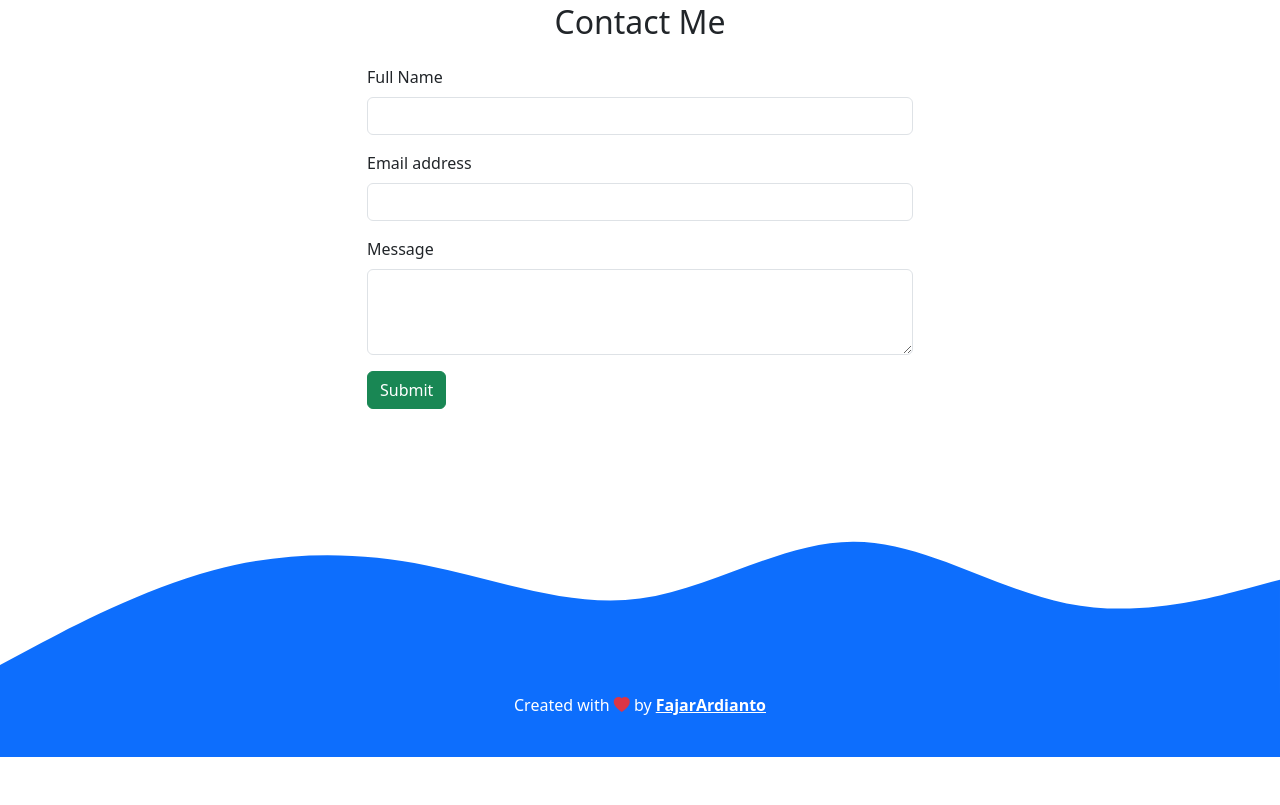
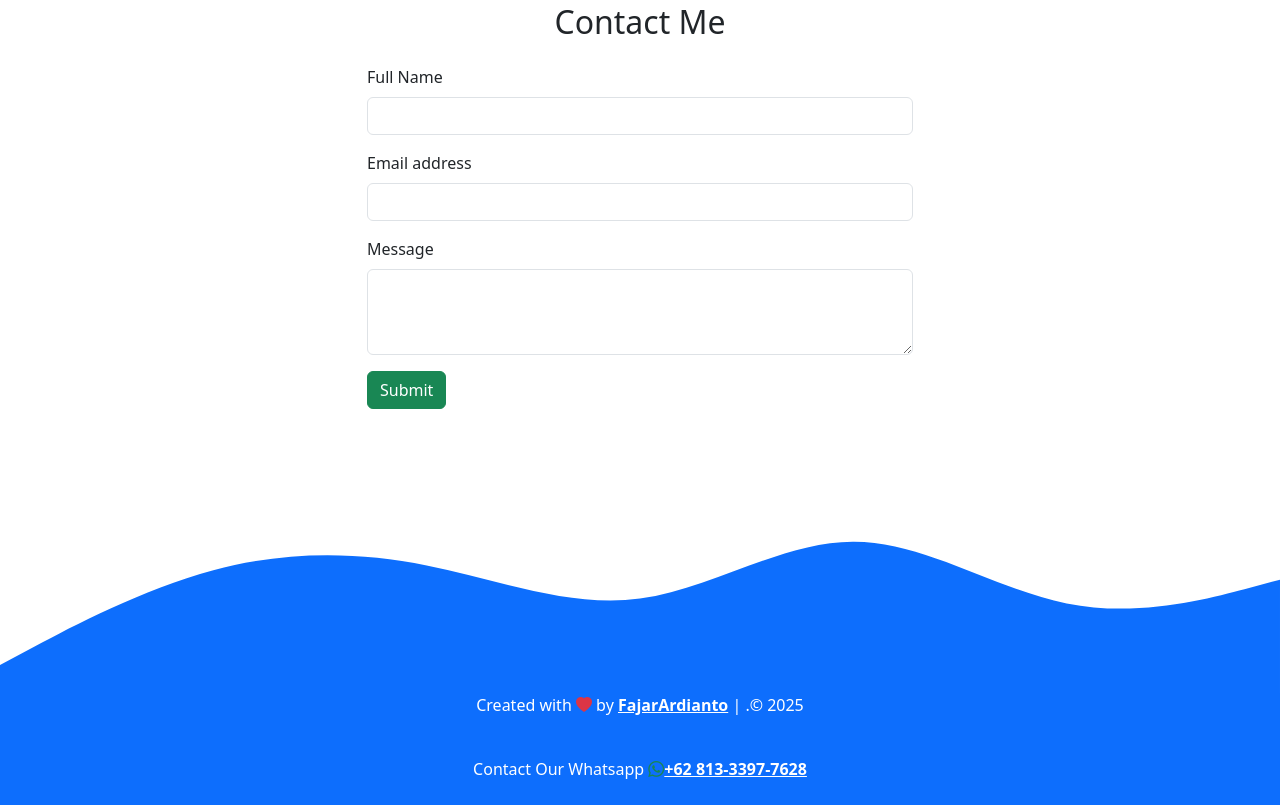
Before and after one commit to fajarardianto02/fajarardianto, a plain HTML site: page index.html in a window 1280 px wide. Shown: the part 3645-4450 px from the top of the page. Before the commit the page ends 4402 px from the top, so only its background shows below. Drawn offline with nearby package versions, Linux system fonts and the light colour scheme.

Commit message:
mengubah footer

```diff
--- a/index.html
+++ b/index.html
@@ -220,7 +220,14 @@
 
     <!-- Footer -->
     <footer class="bg-primary text-white text-center pb-4">
-      <p>Created with <i class="bi bi-heart-fill text-danger"></i> by <a href="https://www.instagram.com/its__rd.02/" class="text-white fw-bold">FajarArdianto</a></p>
+      <p>Created with <i class="bi bi-heart-fill text-danger"></i> by <a href="https://www.instagram.com/its__rd.02/" class="text-white fw-bold">FajarArdianto</a> | .&copy; 2025</p>
+    </footer>
+
+    <footer class="bg-primary text-white text-center pb-2">
+      <p>
+        Contact Our Whatsapp <i class="bi bi-whatsapp text-success fw-bold"></i
+        ><a href="https://api.whatsapp.com/send?phone=6281333977628&text=Hi!%0A%0AI%27m%20interested%20about%20your%20design%20services%2C%20can%20I%20ask%20for%20more%20information%3F" class="text-white fw-bold">+62 813-3397-7628</a>
+      </p>
     </footer>
     <!-- Footer End -->
 
@@ -252,6 +259,8 @@
           })
           .catch((error) => console.error("Error!", error.message));
       });
+
+      window.open(url);
     </script>
   </body>
 </html>
```
